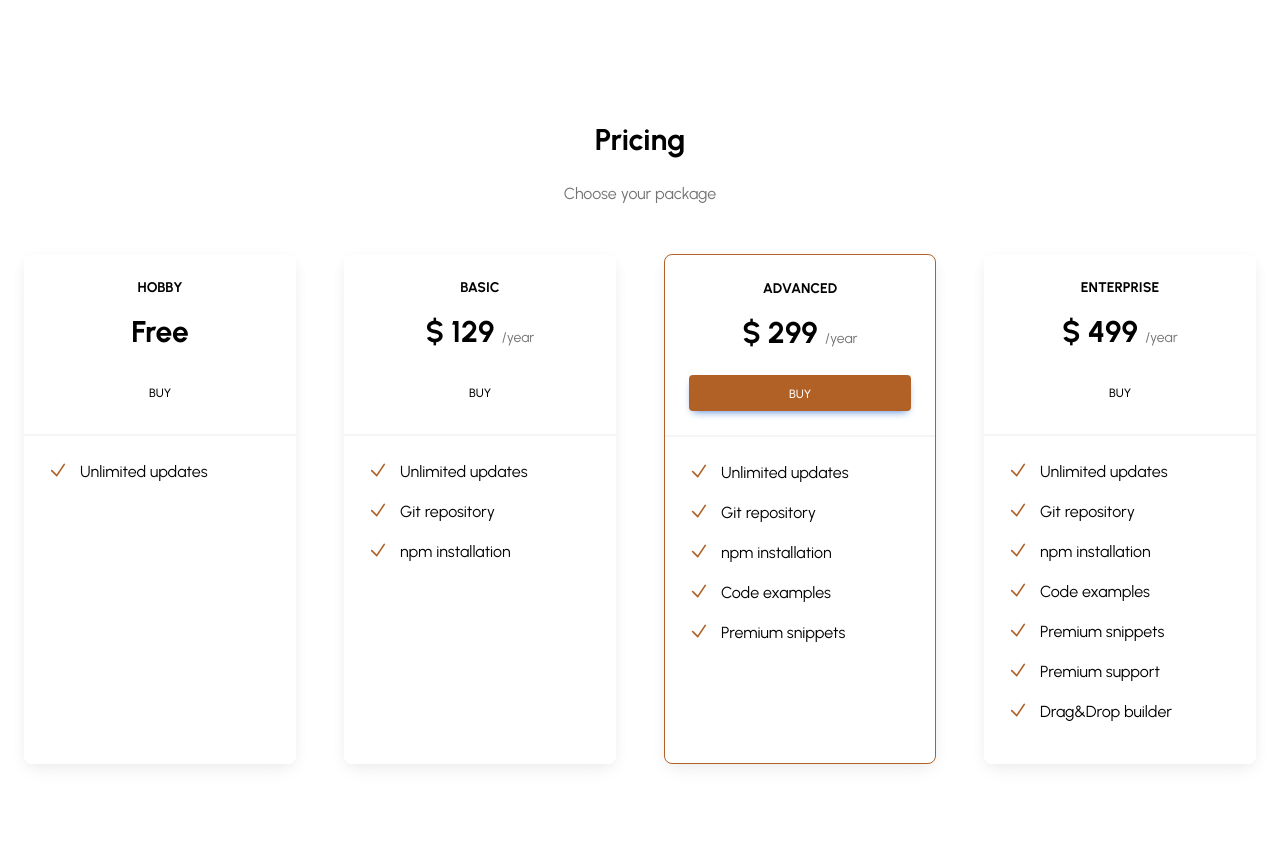
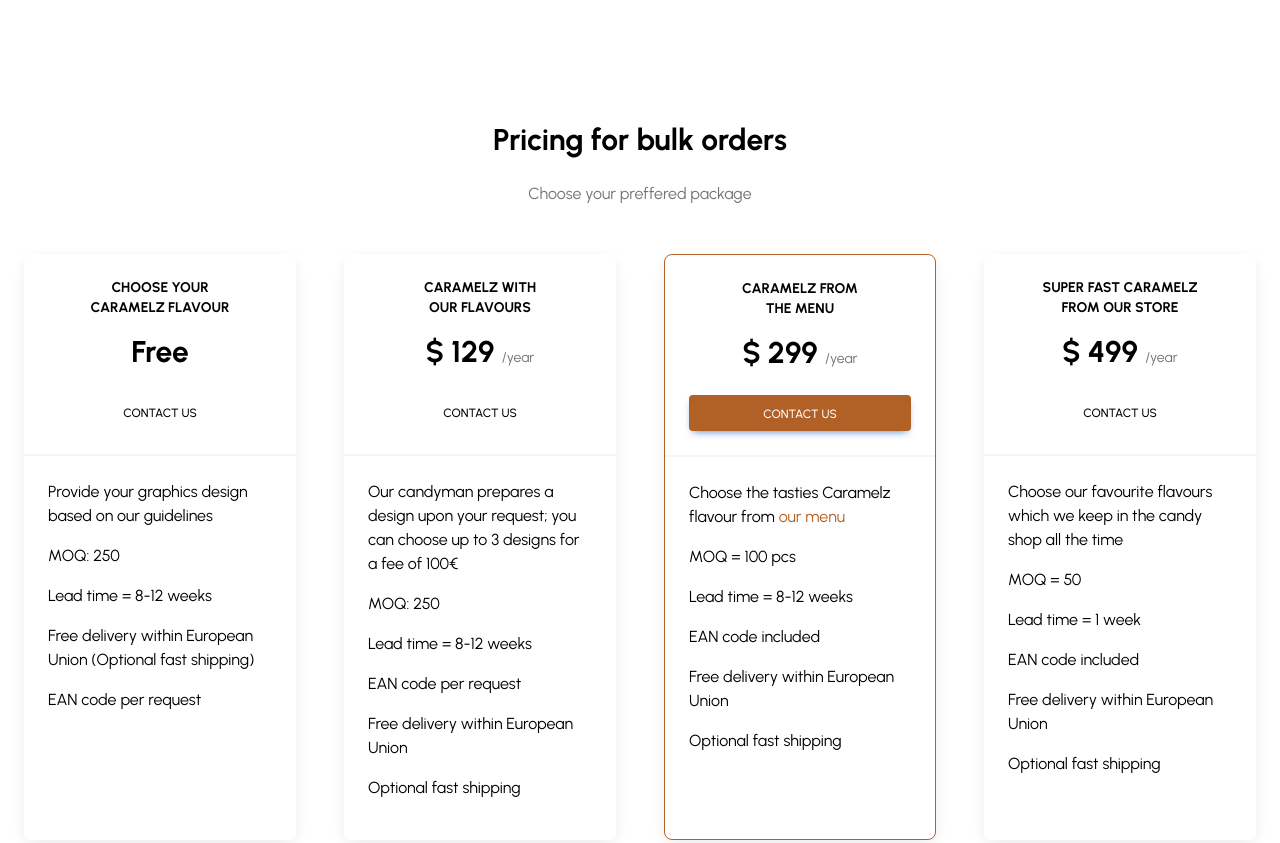
Before and after one commit to rokrupnik/caramelz, an Astro site: page / in a window 1280 px wide. Shown: the part 700-1543 px from the top of the page. Built offline with nearby package versions, Linux system fonts and the light colour scheme; Astro itself is replaced by a stand-in of ours.

Commit message:
Updated the Pricing section

```diff
--- a/src/components/ContactForm.astro
+++ b/src/components/ContactForm.astro
@@ -13,8 +13,7 @@ import Container from "./Container.astro";
       <p
         class="mb-8 lg:mb-16 font-light text-center text-gray-500 dark:text-neutral-300 sm:text-xl"
       >
-        Got a technical issue? Want to send feedback about a beta feature?
-        Need details about our Business plan? Let us know.
+        Got a vision that needs a spark? Contact us today<br>and let's collaborate to turn it into reality!
       </p>
 
       <script type="text/javascript">
--- a/src/components/Pricing.astro
+++ b/src/components/Pricing.astro
@@ -5,10 +5,10 @@ import Container from "./Container.astro";
 <div id="pricing">
   <Container>
     <section class="py-8 lg:py-10">
-      <h2 class="mb-6 text-center text-3xl font-bold dark:text-white">Pricing</h2>
+      <h2 class="mb-6 text-center text-3xl font-bold dark:text-white">Pricing for bulk orders</h2>
 
       <p class="mb-12 text-center text-neutral-500 dark:text-neutral-300">
-        Choose your package
+        Choose your preffered package
       </p>
 
       <div class="grid gap-6 md:grid-cols-2 lg:grid-cols-4 xl:gap-x-12">
@@ -17,25 +17,132 @@ import Container from "./Container.astro";
             class="block h-full rounded-lg bg-white shadow-[0_2px_15px_-3px_rgba(0,0,0,0.07),0_10px_20px_-2px_rgba(0,0,0,0.04)] dark:bg-neutral-700">
             <div class="border-b-2 border-neutral-100 border-opacity-100 p-6 text-center dark:border-opacity-10">
               <p class="mb-4 text-sm uppercase dark:text-white">
-                <strong>Hobby</strong>
+                <!-- <strong>Flavour Choice</strong> -->
+                <strong>CHOOSE YOUR<br>CARAMELZ FLAVOUR</strong>
               </p>
               <h3 class="mb-6 text-3xl dark:text-neutral-300">
                 <strong>Free</strong>
               </h3>
 
-              <button type="button"
+              <a
                 class="dark:text-white inline-block w-full rounded bg-primary-100 px-6 pt-2.5 pb-2 text-xs font-medium uppercase leading-normal text-primary-700 transition duration-150 ease-in-out hover:bg-primary-accent-100 focus:bg-primary-accent-100 focus:outline-none focus:ring-0 active:bg-primary-accent-200"
-                data-te-ripple-init data-te-ripple-color="light">
-                Buy
-              </button>
+                data-te-ripple-init data-te-ripple-color="light"
+                href="#contact-us">
+                Contact us
+              </a>
+            </div>
+            <div class="p-6">
+              <ul class="list-inside" style="list-style: disc;">
+                <li class="mb-4 flex dark:text-neutral-300">
+                  Provide your graphics design based on our guidelines
+                </li>
+                <li class="mb-4 flex dark:text-neutral-300">
+                  MOQ: 250
+                </li>
+                <li class="mb-4 flex dark:text-neutral-300">
+                  Lead time = 8-12 weeks
+                </li>
+                <li class="mb-4 flex dark:text-neutral-300">
+                  Free delivery within European Union (Optional fast shipping)
+                </li>
+                <li class="mb-4 flex dark:text-neutral-300">
+                  EAN code per request
+                </li>
+                <!-- <li class="mb-4 flex dark:text-neutral-300 text-center">
+                  <strong>CHOOSE YOUR CARAMELZ FLAVOUR</strong>
+                </li> -->
+              </ol>
+            </div>
+          </div>
+        </div>
+
+        <div class="mb-6 lg:mb-0">
+          <div
+            class="block h-full rounded-lg bg-white shadow-[0_2px_15px_-3px_rgba(0,0,0,0.07),0_10px_20px_-2px_rgba(0,0,0,0.04)] dark:bg-neutral-700">
+            <div class="border-b-2 border-neutral-100 border-opacity-100 p-6 text-center dark:border-opacity-10">
+              <p class="mb-4 text-sm uppercase dark:text-white">
+                <!-- <strong>Flavoured</strong> -->
+                <strong>CARAMELZ WITH<br>OUR FLAVOURS</strong>
+              </p>
+              <h3 class="mb-6 text-3xl dark:text-neutral-300">
+                <strong>$ 129</strong>
+                <small class="text-sm text-neutral-500 dark:text-neutral-300">/year</small>
+              </h3>
+
+              <a
+                class="dark:text-white inline-block w-full rounded bg-primary-100 px-6 pt-2.5 pb-2 text-xs font-medium uppercase leading-normal text-primary-700 transition duration-150 ease-in-out hover:bg-primary-accent-100 focus:bg-primary-accent-100 focus:outline-none focus:ring-0 active:bg-primary-accent-200"
+                data-te-ripple-init data-te-ripple-color="light"
+                href="#contact-us">
+                Contact us
+            </a>
             </div>
             <div class="p-6">
               <ol class="list-inside">
                 <li class="mb-4 flex dark:text-neutral-300">
-                  <svg xmlns="http://www.w3.org/2000/svg" fill="none" viewBox="0 0 24 24" stroke-width="2"
+                  <!-- <svg xmlns="http://www.w3.org/2000/svg" fill="none" viewBox="0 0 24 24" stroke-width="2"
                     stroke="currentColor" class="mr-3 h-5 w-5 text-primary dark:text-primary-400">
-                    <path stroke-linecap="round" stroke-linejoin="round" d="M4.5 12.75l6 6 9-13.5" /></svg>Unlimited
-                  updates
+                    <path stroke-linecap="round" stroke-linejoin="round" d="M4.5 12.75l6 6 9-13.5" /></svg> -->
+                    Our candyman prepares a design upon your request; you can choose up to 3 designs for a fee of 100€
+                </li>
+                <li class="mb-4 flex dark:text-neutral-300">
+                  MOQ: 250
+                </li>
+                <li class="mb-4 flex dark:text-neutral-300">
+                  Lead time = 8-12 weeks
+                </li>
+                <li class="mb-4 flex dark:text-neutral-300">
+                  EAN code per request
+                </li>
+                <li class="mb-4 flex dark:text-neutral-300">
+                  Free delivery within European Union
+                </li>
+                <li class="mb-4 flex dark:text-neutral-300">
+                  Optional fast shipping
+                </li>
+              </ol>
+            </div>
+          </div>
+        </div>
+
+        <div class="mb-6 lg:mb-0">
+          <div
+            class="block h-full rounded-lg border border-primary bg-white shadow-[0_2px_15px_-3px_rgba(0,0,0,0.07),0_10px_20px_-2px_rgba(0,0,0,0.04)] dark:bg-neutral-700">
+            <div class="border-b-2 border-neutral-100 border-opacity-100 p-6 text-center dark:border-opacity-10">
+              <p class="mb-4 text-sm uppercase dark:text-white">
+                <!-- <strong>Menu</strong> -->
+                <strong>CARAMELZ FROM<br>THE MENU</strong>
+              </p>
+              <h3 class="mb-6 text-3xl dark:text-neutral-300">
+                <strong>$ 299</strong>
+                <small class="text-sm text-neutral-500 dark:text-neutral-300">/year</small>
+              </h3>
+
+              <a
+                class="dark:text-white inline-block w-full rounded bg-primary px-6 pt-2.5 pb-2 text-xs font-medium uppercase leading-normal text-white shadow-[0_4px_9px_-4px_#3b71ca] transition duration-150 ease-in-out hover:bg-primary-600 hover:shadow-[0_8px_9px_-4px_rgba(59,113,202,0.3),0_4px_18px_0_rgba(59,113,202,0.2)] focus:bg-primary-600 focus:shadow-[0_8px_9px_-4px_rgba(59,113,202,0.3),0_4px_18px_0_rgba(59,113,202,0.2)] focus:outline-none focus:ring-0 active:bg-primary-700 active:shadow-[0_8px_9px_-4px_rgba(59,113,202,0.3),0_4px_18px_0_rgba(59,113,202,0.2)] dark:shadow-[0_4px_9px_-4px_rgba(59,113,202,0.5)] dark:hover:shadow-[0_8px_9px_-4px_rgba(59,113,202,0.2),0_4px_18px_0_rgba(59,113,202,0.1)] dark:focus:shadow-[0_8px_9px_-4px_rgba(59,113,202,0.2),0_4px_18px_0_rgba(59,113,202,0.1)] dark:active:shadow-[0_8px_9px_-4px_rgba(59,113,202,0.2),0_4px_18px_0_rgba(59,113,202,0.1)]"
+                data-te-ripple-init data-te-ripple-color="light"
+                href="#contact-us">
+                Contact us
+            </a>
+            </div>
+            <div class="p-6">
+              <ol class="list-inside">
+                <li class="mb-4 flex dark:text-neutral-300">
+                  <span>Choose the tasties Caramelz flavour from <a href="/catalog.pdf" target="_blank" class="text-primary">our menu</a></span>
+                </li>
+                <li class="mb-4 flex dark:text-neutral-300">
+                  MOQ = 100 pcs
+                </li>
+                <li class="mb-4 flex dark:text-neutral-300">
+                  Lead time = 8-12 weeks
+                </li>
+                <li class="mb-4 flex dark:text-neutral-300">
+                  EAN code included
+                </li>
+                <li class="mb-4 flex dark:text-neutral-300">
+                  Free delivery within European Union
+                </li>
+                <li class="mb-4 flex dark:text-neutral-300">
+                  Optional fast shipping
                 </li>
               </ol>
             </div>
@@ -47,158 +154,40 @@ import Container from "./Container.astro";
             class="block h-full rounded-lg bg-white shadow-[0_2px_15px_-3px_rgba(0,0,0,0.07),0_10px_20px_-2px_rgba(0,0,0,0.04)] dark:bg-neutral-700">
             <div class="border-b-2 border-neutral-100 border-opacity-100 p-6 text-center dark:border-opacity-10">
               <p class="mb-4 text-sm uppercase dark:text-white">
-                <strong>Basic</strong>
-              </p>
-              <h3 class="mb-6 text-3xl dark:text-neutral-300">
-                <strong>$ 129</strong>
-                <small class="text-sm text-neutral-500 dark:text-neutral-300">/year</small>
-              </h3>
-
-              <button type="button"
-                class="dark:text-white inline-block w-full rounded bg-primary-100 px-6 pt-2.5 pb-2 text-xs font-medium uppercase leading-normal text-primary-700 transition duration-150 ease-in-out hover:bg-primary-accent-100 focus:bg-primary-accent-100 focus:outline-none focus:ring-0 active:bg-primary-accent-200"
-                data-te-ripple-init data-te-ripple-color="light">
-                Buy
-              </button>
-            </div>
-            <div class="p-6">
-              <ol class="list-inside">
-                <li class="mb-4 flex dark:text-neutral-300">
-                  <svg xmlns="http://www.w3.org/2000/svg" fill="none" viewBox="0 0 24 24" stroke-width="2"
-                    stroke="currentColor" class="mr-3 h-5 w-5 text-primary dark:text-primary-400">
-                    <path stroke-linecap="round" stroke-linejoin="round" d="M4.5 12.75l6 6 9-13.5" /></svg>Unlimited
-                  updates
-                </li>
-                <li class="mb-4 flex dark:text-neutral-300">
-                  <svg xmlns="http://www.w3.org/2000/svg" fill="none" viewBox="0 0 24 24" stroke-width="2"
-                    stroke="currentColor" class="mr-3 h-5 w-5 text-primary dark:text-primary-400">
-                    <path stroke-linecap="round" stroke-linejoin="round" d="M4.5 12.75l6 6 9-13.5" /></svg>Git
-                  repository
-                </li>
-                <li class="mb-4 flex dark:text-neutral-300">
-                  <svg xmlns="http://www.w3.org/2000/svg" fill="none" viewBox="0 0 24 24" stroke-width="2"
-                    stroke="currentColor" class="mr-3 h-5 w-5 text-primary dark:text-primary-400">
-                    <path stroke-linecap="round" stroke-linejoin="round" d="M4.5 12.75l6 6 9-13.5" /></svg>npm
-                  installation
-                </li>
-              </ol>
-            </div>
-          </div>
-        </div>
-
-        <div class="mb-6 lg:mb-0">
-          <div
-            class="block h-full rounded-lg border border-primary bg-white shadow-[0_2px_15px_-3px_rgba(0,0,0,0.07),0_10px_20px_-2px_rgba(0,0,0,0.04)] dark:bg-neutral-700">
-            <div class="border-b-2 border-neutral-100 border-opacity-100 p-6 text-center dark:border-opacity-10">
-              <p class="mb-4 text-sm uppercase dark:text-white">
-                <strong>Advanced</strong>
-              </p>
-              <h3 class="mb-6 text-3xl dark:text-neutral-300">
-                <strong>$ 299</strong>
-                <small class="text-sm text-neutral-500 dark:text-neutral-300">/year</small>
-              </h3>
-
-              <button type="button"
-                class="dark:text-white inline-block w-full rounded bg-primary px-6 pt-2.5 pb-2 text-xs font-medium uppercase leading-normal text-white shadow-[0_4px_9px_-4px_#3b71ca] transition duration-150 ease-in-out hover:bg-primary-600 hover:shadow-[0_8px_9px_-4px_rgba(59,113,202,0.3),0_4px_18px_0_rgba(59,113,202,0.2)] focus:bg-primary-600 focus:shadow-[0_8px_9px_-4px_rgba(59,113,202,0.3),0_4px_18px_0_rgba(59,113,202,0.2)] focus:outline-none focus:ring-0 active:bg-primary-700 active:shadow-[0_8px_9px_-4px_rgba(59,113,202,0.3),0_4px_18px_0_rgba(59,113,202,0.2)] dark:shadow-[0_4px_9px_-4px_rgba(59,113,202,0.5)] dark:hover:shadow-[0_8px_9px_-4px_rgba(59,113,202,0.2),0_4px_18px_0_rgba(59,113,202,0.1)] dark:focus:shadow-[0_8px_9px_-4px_rgba(59,113,202,0.2),0_4px_18px_0_rgba(59,113,202,0.1)] dark:active:shadow-[0_8px_9px_-4px_rgba(59,113,202,0.2),0_4px_18px_0_rgba(59,113,202,0.1)]"
-                data-te-ripple-init data-te-ripple-color="light">
-                Buy
-              </button>
-            </div>
-            <div class="p-6">
-              <ol class="list-inside">
-                <li class="mb-4 flex dark:text-neutral-300">
-                  <svg xmlns="http://www.w3.org/2000/svg" fill="none" viewBox="0 0 24 24" stroke-width="2"
-                    stroke="currentColor" class="mr-3 h-5 w-5 text-primary dark:text-primary-400">
-                    <path stroke-linecap="round" stroke-linejoin="round" d="M4.5 12.75l6 6 9-13.5" /></svg>Unlimited
-                  updates
-                </li>
-                <li class="mb-4 flex dark:text-neutral-300">
-                  <svg xmlns="http://www.w3.org/2000/svg" fill="none" viewBox="0 0 24 24" stroke-width="2"
-                    stroke="currentColor" class="mr-3 h-5 w-5 text-primary dark:text-primary-400">
-                    <path stroke-linecap="round" stroke-linejoin="round" d="M4.5 12.75l6 6 9-13.5" /></svg>Git
-                  repository
-                </li>
-                <li class="mb-4 flex dark:text-neutral-300">
-                  <svg xmlns="http://www.w3.org/2000/svg" fill="none" viewBox="0 0 24 24" stroke-width="2"
-                    stroke="currentColor" class="mr-3 h-5 w-5 text-primary dark:text-primary-400">
-                    <path stroke-linecap="round" stroke-linejoin="round" d="M4.5 12.75l6 6 9-13.5" /></svg>npm
-                  installation
-                </li>
-                <li class="mb-4 flex dark:text-neutral-300">
-                  <svg xmlns="http://www.w3.org/2000/svg" fill="none" viewBox="0 0 24 24" stroke-width="2"
-                    stroke="currentColor" class="mr-3 h-5 w-5 text-primary dark:text-primary-400">
-                    <path stroke-linecap="round" stroke-linejoin="round" d="M4.5 12.75l6 6 9-13.5" /></svg>Code examples
-                </li>
-                <li class="mb-4 flex dark:text-neutral-300">
-                  <svg xmlns="http://www.w3.org/2000/svg" fill="none" viewBox="0 0 24 24" stroke-width="2"
-                    stroke="currentColor" class="mr-3 h-5 w-5 text-primary dark:text-primary-400">
-                    <path stroke-linecap="round" stroke-linejoin="round" d="M4.5 12.75l6 6 9-13.5" /></svg>Premium
-                  snippets
-                </li>
-              </ol>
-            </div>
-          </div>
-        </div>
-
-        <div class="mb-6 lg:mb-0">
-          <div
-            class="block h-full rounded-lg bg-white shadow-[0_2px_15px_-3px_rgba(0,0,0,0.07),0_10px_20px_-2px_rgba(0,0,0,0.04)] dark:bg-neutral-700">
-            <div class="border-b-2 border-neutral-100 border-opacity-100 p-6 text-center dark:border-opacity-10">
-              <p class="mb-4 text-sm uppercase dark:text-white">
-                <strong>Enterprise</strong>
+                <!-- <strong>Express</strong> -->
+                <strong>SUPER FAST CARAMELZ<br>FROM OUR STORE</strong>
               </p>
               <h3 class="mb-6 text-3xl dark:text-neutral-300">
                 <strong>$ 499</strong>
                 <small class="text-sm text-neutral-500 dark:text-neutral-300">/year</small>
               </h3>
 
-              <button type="button"
+              <a
                 class="dark:text-white inline-block w-full rounded bg-primary-100 px-6 pt-2.5 pb-2 text-xs font-medium uppercase leading-normal text-primary-700 transition duration-150 ease-in-out hover:bg-primary-accent-100 focus:bg-primary-accent-100 focus:outline-none focus:ring-0 active:bg-primary-accent-200"
-                data-te-ripple-init data-te-ripple-color="light">
-                Buy
-              </button>
+                data-te-ripple-init data-te-ripple-color="light"
+                href="#contact-us">
+                Contact us
+            </a>
             </div>
             <div class="p-6">
               <ol class="list-inside">
                 <li class="mb-4 flex dark:text-neutral-300">
-                  <svg xmlns="http://www.w3.org/2000/svg" fill="none" viewBox="0 0 24 24" stroke-width="2"
-                    stroke="currentColor" class="mr-3 h-5 w-5 text-primary dark:text-primary-400">
-                    <path stroke-linecap="round" stroke-linejoin="round" d="M4.5 12.75l6 6 9-13.5" /></svg>Unlimited
-                  updates
+                  Choose our favourite flavours which we keep in the candy shop all the time
                 </li>
                 <li class="mb-4 flex dark:text-neutral-300">
-                  <svg xmlns="http://www.w3.org/2000/svg" fill="none" viewBox="0 0 24 24" stroke-width="2"
-                    stroke="currentColor" class="mr-3 h-5 w-5 text-primary dark:text-primary-400">
-                    <path stroke-linecap="round" stroke-linejoin="round" d="M4.5 12.75l6 6 9-13.5" /></svg>Git
-                  repository
+                  MOQ = 50
                 </li>
                 <li class="mb-4 flex dark:text-neutral-300">
-                  <svg xmlns="http://www.w3.org/2000/svg" fill="none" viewBox="0 0 24 24" stroke-width="2"
-                    stroke="currentColor" class="mr-3 h-5 w-5 text-primary dark:text-primary-400">
-                    <path stroke-linecap="round" stroke-linejoin="round" d="M4.5 12.75l6 6 9-13.5" /></svg>npm
-                  installation
+                  Lead time = 1 week
                 </li>
                 <li class="mb-4 flex dark:text-neutral-300">
-                  <svg xmlns="http://www.w3.org/2000/svg" fill="none" viewBox="0 0 24 24" stroke-width="2"
-                    stroke="currentColor" class="mr-3 h-5 w-5 text-primary dark:text-primary-400">
-                    <path stroke-linecap="round" stroke-linejoin="round" d="M4.5 12.75l6 6 9-13.5" /></svg>Code examples
+                  EAN code included
                 </li>
                 <li class="mb-4 flex dark:text-neutral-300">
-                  <svg xmlns="http://www.w3.org/2000/svg" fill="none" viewBox="0 0 24 24" stroke-width="2"
-                    stroke="currentColor" class="mr-3 h-5 w-5 text-primary dark:text-primary-400">
-                    <path stroke-linecap="round" stroke-linejoin="round" d="M4.5 12.75l6 6 9-13.5" /></svg>Premium
-                  snippets
+                  Free delivery within European Union
                 </li>
                 <li class="mb-4 flex dark:text-neutral-300">
-                  <svg xmlns="http://www.w3.org/2000/svg" fill="none" viewBox="0 0 24 24" stroke-width="2"
-                    stroke="currentColor" class="mr-3 h-5 w-5 text-primary dark:text-primary-400">
-                    <path stroke-linecap="round" stroke-linejoin="round" d="M4.5 12.75l6 6 9-13.5" /></svg>Premium
-                  support
-                </li>
-                <li class="mb-4 flex dark:text-neutral-300">
-                  <svg xmlns="http://www.w3.org/2000/svg" fill="none" viewBox="0 0 24 24" stroke-width="2"
-                    stroke="currentColor" class="mr-3 h-5 w-5 text-primary dark:text-primary-400">
-                    <path stroke-linecap="round" stroke-linejoin="round" d="M4.5 12.75l6 6 9-13.5" /></svg>Drag&amp;Drop
-                  builder
+                  Optional fast shipping
                 </li>
               </ol>
             </div>
```
